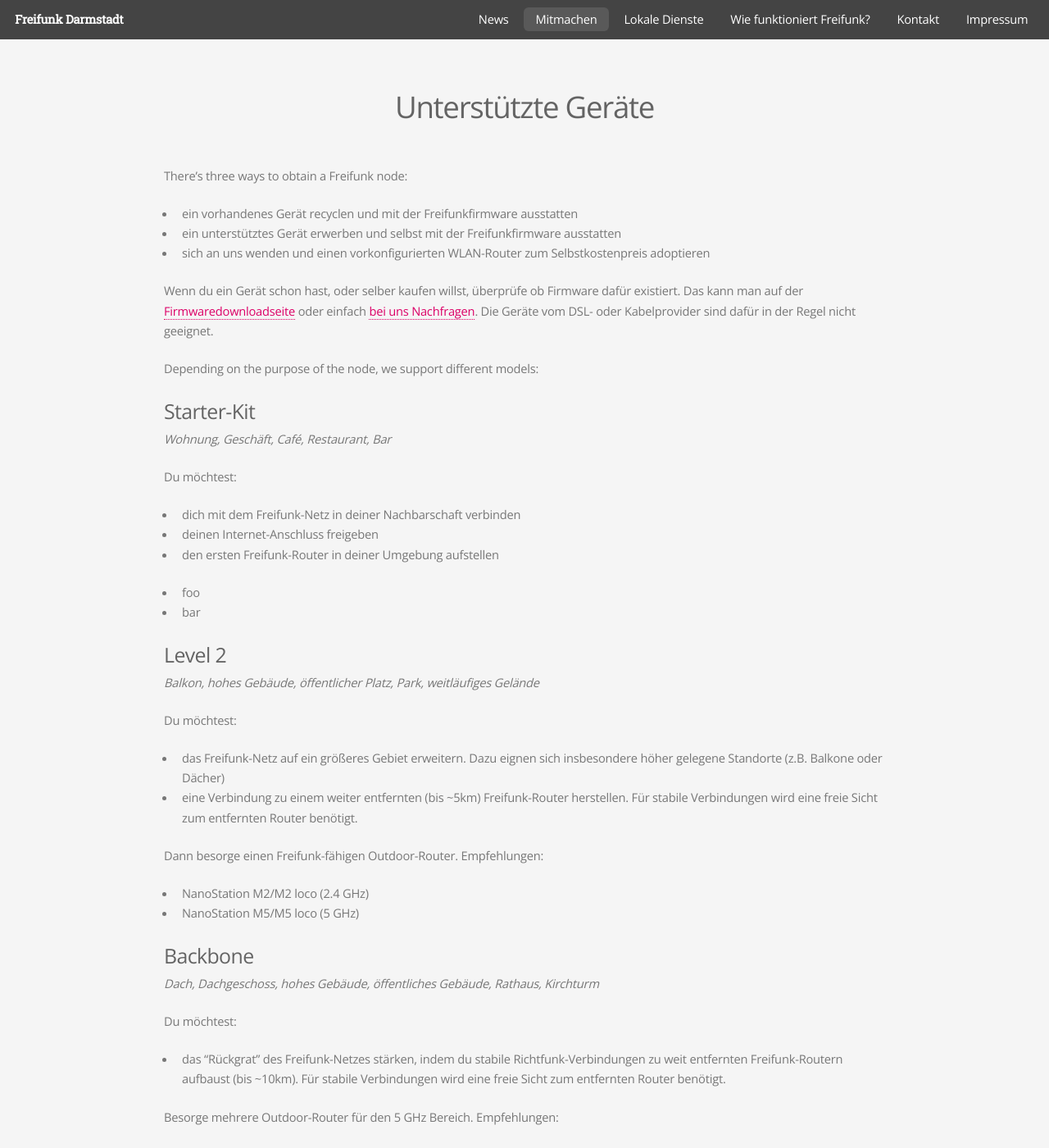
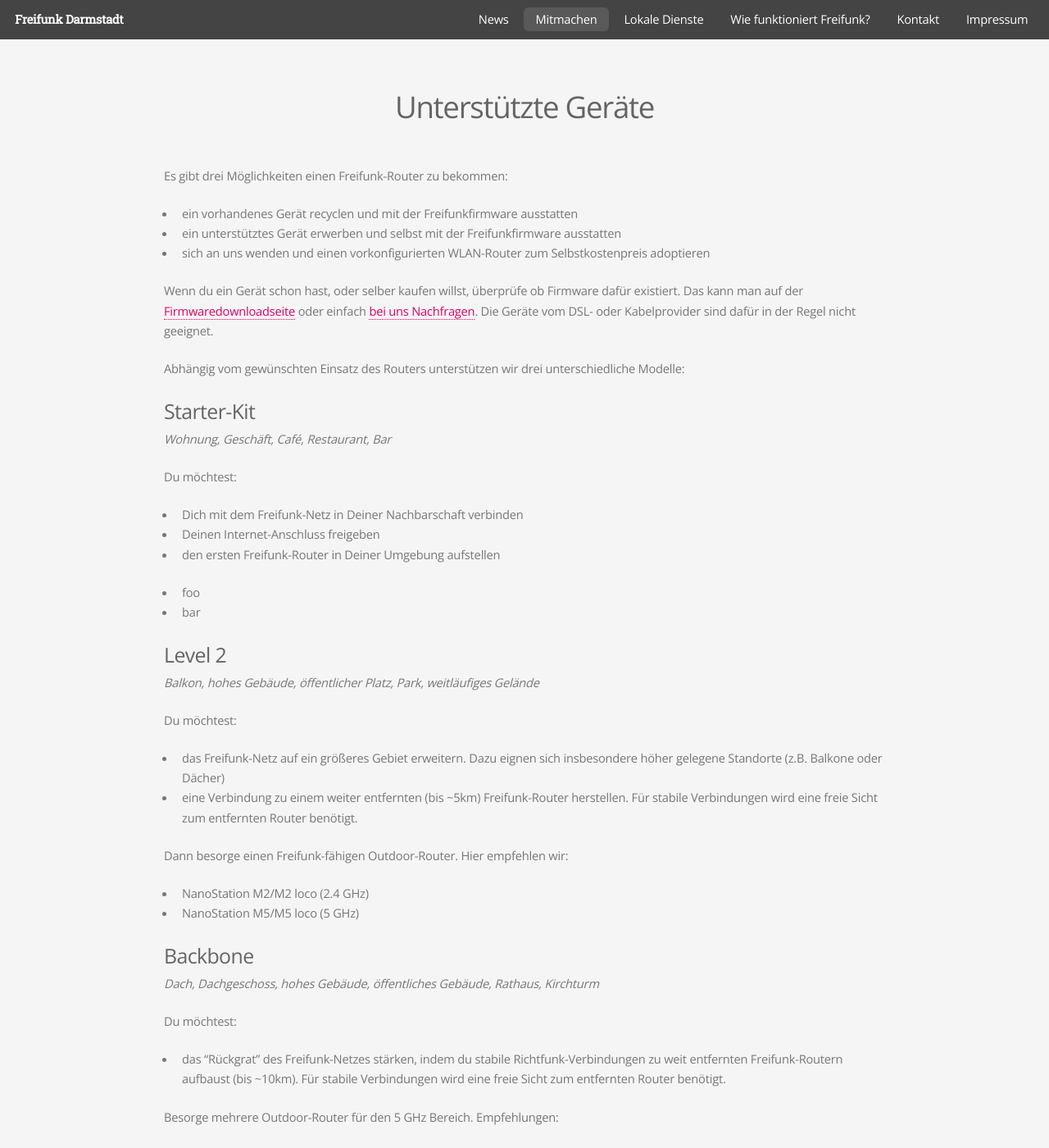
Before and after one commit to mdrenger/darmstadt.freifunk.net, a Jekyll site: the page built from pages/mitmachen/unterstuetzte_geraete.md, in a window 1280 px wide and 1400 px high. Shown: the whole window at 82% size. Built offline with Jekyll 4.4.1, drawn with Linux system fonts in a browser that asks for light colours.

Commit message:
unterstuetzte geraete polishing

```diff
--- a/pages/mitmachen/unterstuetzte_geraete.md
+++ b/pages/mitmachen/unterstuetzte_geraete.md
@@ -7,7 +7,7 @@ sub_weight: 2
 permalink: /mitmachen/unterstuetzte-geraete/
 ---
 
-There's three ways to obtain a Freifunk node:
+Es gibt drei Möglichkeiten einen Freifunk-Router zu bekommen:
 
 * ein vorhandenes Gerät recyclen und mit der Freifunkfirmware ausstatten
 * ein unterstütztes Gerät erwerben und selbst mit der Freifunkfirmware ausstatten
@@ -15,16 +15,16 @@ There's three ways to obtain a Freifunk node:
 
 Wenn du ein Gerät schon hast, oder selber kaufen willst, überprüfe ob Firmware dafür existiert. Das kann man auf der [Firmwaredownloadseite](http://update.freifunk-darmstadt.de/) oder einfach [bei uns Nachfragen](/kontakt/). Die Geräte vom DSL- oder Kabelprovider sind dafür in der Regel nicht geeignet.
 
-Depending on the purpose of the node, we support different models:
+Abhängig vom gewünschten Einsatz des Routers unterstützen wir drei unterschiedliche Modelle:
 
 ### Starter-Kit
 <p class="sub">Wohnung, Geschäft, Café, Restaurant, Bar</p>
 
 Du möchtest:
 
-* dich mit dem Freifunk-Netz in deiner Nachbarschaft verbinden
-* deinen Internet-Anschluss freigeben
-* den ersten Freifunk-Router in deiner Umgebung aufstellen
+* Dich mit dem Freifunk-Netz in Deiner Nachbarschaft verbinden
+* Deinen Internet-Anschluss freigeben
+* den ersten Freifunk-Router in Deiner Umgebung aufstellen
 
 * foo
 * bar
@@ -38,7 +38,7 @@ Du möchtest:
 * eine Verbindung zu einem weiter entfernten (bis ~5km) Freifunk-Router herstellen. Für stabile Verbindungen wird eine freie Sicht zum entfernten Router benötigt.
 
 
-Dann besorge einen Freifunk-fähigen Outdoor-Router. Empfehlungen:
+Dann besorge einen Freifunk-fähigen Outdoor-Router. Hier empfehlen wir:
 
 * NanoStation M2/M2 loco (2.4 GHz)
 * NanoStation M5/M5 loco (5 GHz)
```
